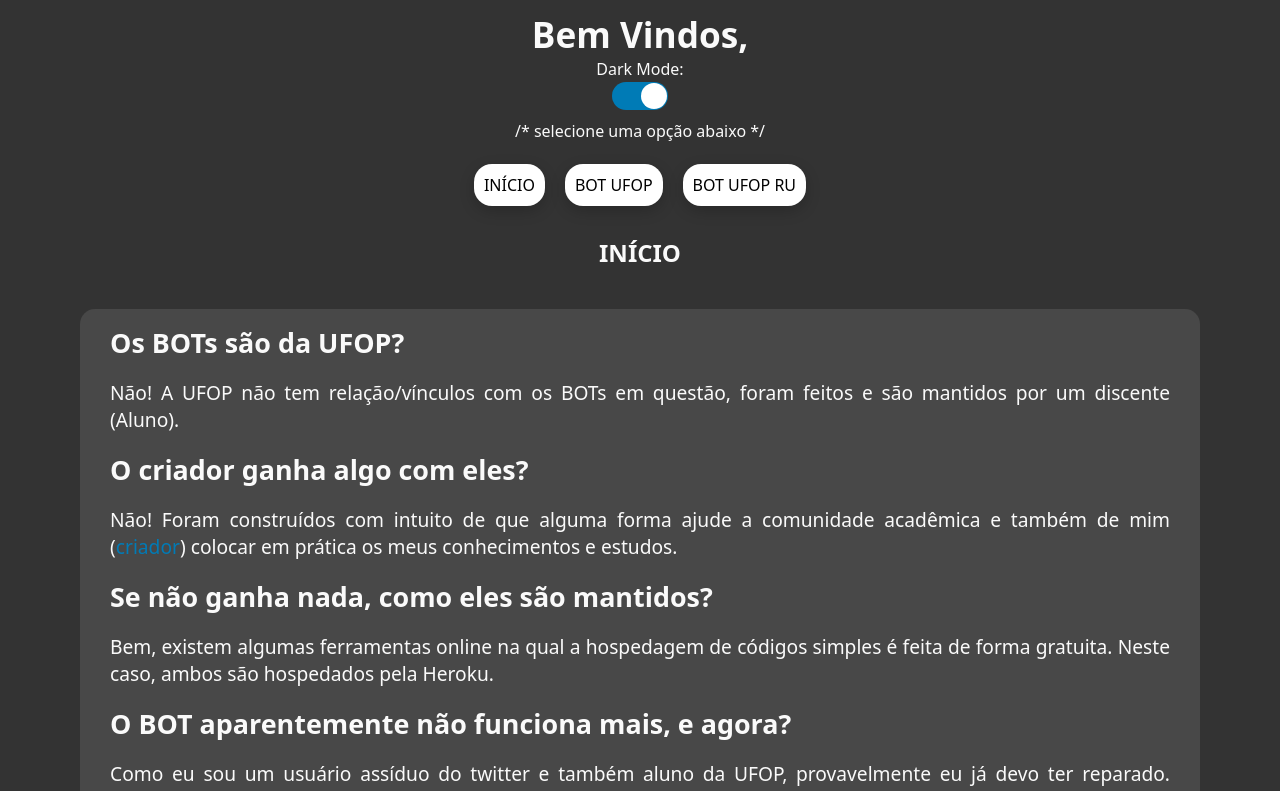
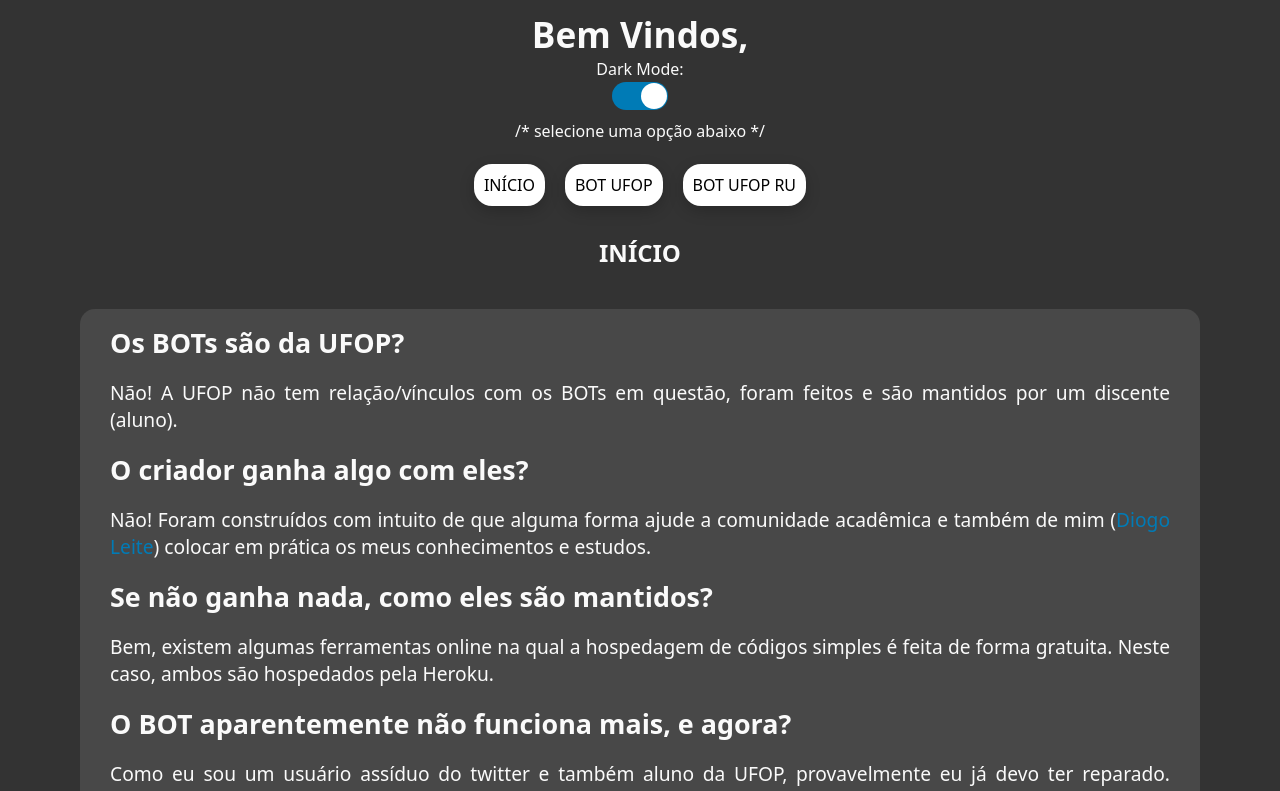
Before and after one commit to diogoleite87/LandingPage-BotUfop, a React (Vite) app: page / in a window 1280 px wide. Shown: the top 791 px of the page. Built offline with nearby package versions, Linux system fonts and the light colour scheme.

Commit message:
style: text correction

```diff
--- a/index.html
+++ b/index.html
@@ -1,13 +1,16 @@
 <!DOCTYPE html>
-<html lang="en">
+<html lang="pt-br">
+
 <head>
   <meta charset="UTF-8" />
   <meta name="viewport" content="width=device-width, initial-scale=1.0" />
   <link rel="icon" href="./src/img/icon.png">
   <title>BOT UFOP</title>
 </head>
+
 <body>
   <div id="root"></div>
   <script type="module" src="/src/main.tsx"></script>
 </body>
+
 </html>
--- a/src/components/Container/index.tsx
+++ b/src/components/Container/index.tsx
@@ -2,7 +2,7 @@ import './style.css'
 import { ReactNode } from "react";
 
 interface IProps {
-    children ?: ReactNode
+    children?: ReactNode
     title: string
 }
 
--- a/src/components/Container/style.css
+++ b/src/components/Container/style.css
@@ -42,7 +42,7 @@
 }
 
 .text a:hover {
-  color: #fff;
+  color: rgb(51, 158, 83);
   transition: 0.3s;
 }
 
--- a/src/components/Footer/style.css
+++ b/src/components/Footer/style.css
@@ -8,7 +8,7 @@
 }
 
 .footer a:hover {
-  color: #fff;
+  color: rgb(51, 158, 83);
   transition: 0.3s;
 }
 
--- a/src/pages/Home.tsx
+++ b/src/pages/Home.tsx
@@ -7,11 +7,11 @@ export default function Home() {
                 <>
                     <>
                         <h2>Os BOTs são da UFOP?</h2>
-                        <p>Não! A UFOP não tem relação/vínculos com os BOTs em questão, foram feitos e são mantidos por um discente (Aluno). </p>
+                        <p>Não! A UFOP não tem relação/vínculos com os BOTs em questão, foram feitos e são mantidos por um discente (aluno). </p>
                     </>
                     <>
                         <h2>O criador ganha algo com eles?</h2>
-                        <p>Não! Foram construídos com intuito de que alguma forma ajude a comunidade acadêmica e também de mim (<a href="https://github.com/diogoleite87" target="_blank">criador</a>) colocar em prática os meus conhecimentos e estudos.</p>
+                        <p>Não! Foram construídos com intuito de que alguma forma ajude a comunidade acadêmica e também de mim (<a href="https://github.com/diogoleite87" target="_blank">Diogo Leite</a>) colocar em prática os meus conhecimentos e estudos.</p>
                     </>
                     <>
                         <h2>Se não ganha nada, como eles são mantidos?</h2>
```
Lines whose indentation alone changed are shown as unchanged.
